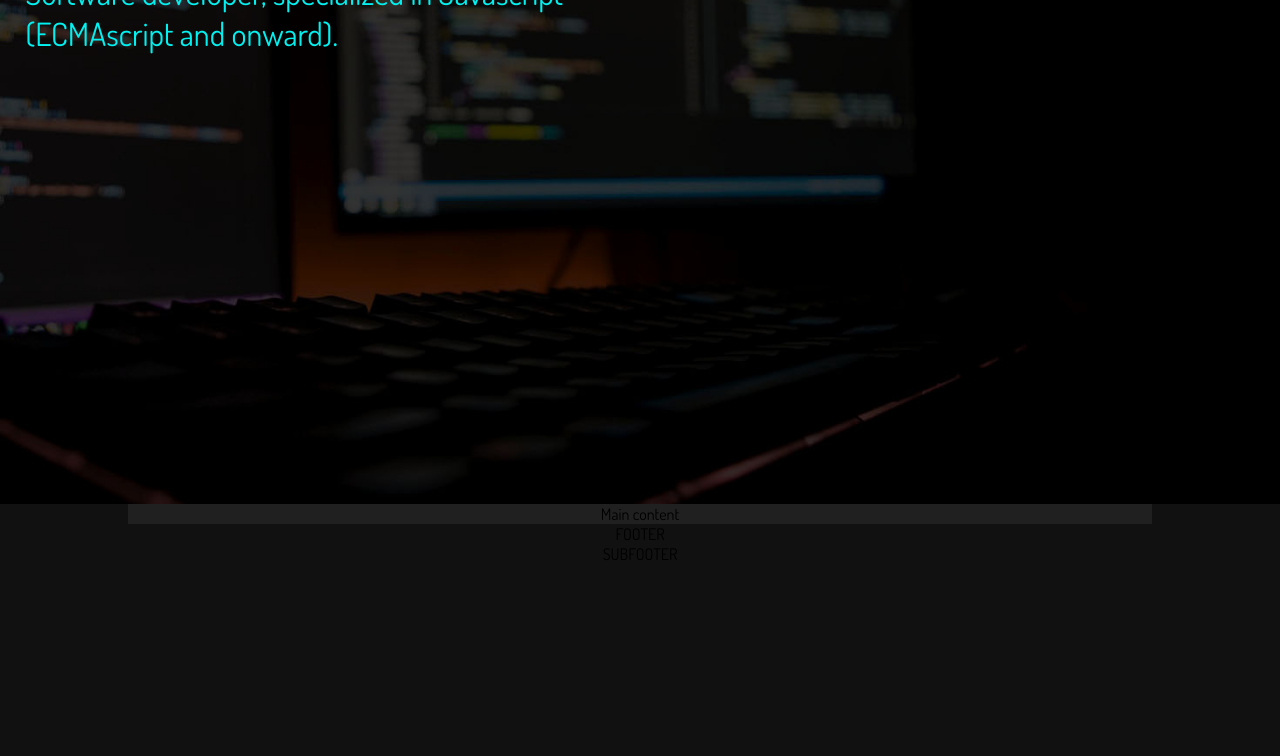
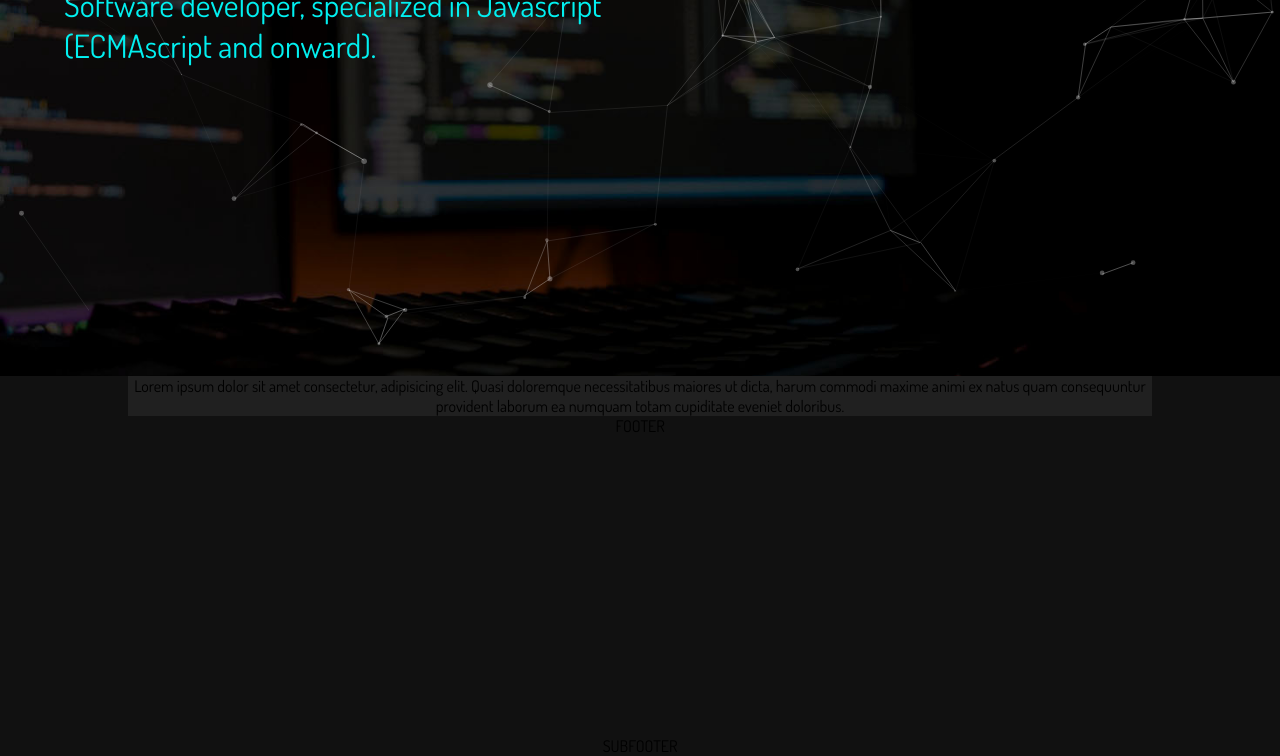
Before and after one commit to Panterday/portfolio, a website built with webpack: page src/index.html in a window 1280 px wide. Shown: the part 296-1052 px from the top of the page. Before the commit the page ends 860 px from the top, so only its background shows below. Built offline with nearby package versions, Linux system fonts and the light colour scheme.

Commit message:
animations and background particles

```diff
--- a/package.json
+++ b/package.json
@@ -30,6 +30,7 @@
     "webpack-dev-server": "^3.11.2"
   },
   "dependencies": {
-    "gsap": "^3.6.1"
+    "gsap": "^3.6.1",
+    "particles.js": "^2.0.0"
   }
 }
--- a/src/index.html
+++ b/src/index.html
@@ -17,6 +17,7 @@
         </nav>
     </div>
     <nav class="nav-bar">
+        <div id="particles-js"></div>
         <div class="hero">
             <h1>
                 Web developer
@@ -27,8 +28,8 @@
         </div>
     </nav>
     <div class="main">
-        <div class="main-content" id="particles-js">
-            Main content
+        <div class="main-content">
+            <p>Lorem ipsum dolor sit amet consectetur, adipisicing elit. Quasi doloremque necessitatibus maiores ut dicta, harum commodi maxime animi ex natus quam consequuntur provident laborum ea numquam totam cupiditate eveniet doloribus.</p>
         </div>
     </div>
     <div class="footer">FOOTER</div>
--- a/src/index.js
+++ b/src/index.js
@@ -1,6 +1,9 @@
-import gsap from 'gsap';
 import './styles.css';
+import { myAnimations } from './js/animations';
+import { initParticles } from './js/particles-function';
 
-console.log("hola prueba 2")
+//Starting particles
+initParticles();
 
-gsap.from('#logo', {opacity: 0, duration: 1, y: -50})
+//Working with animations
+myAnimations();
--- /dev/null
+++ b/src/js/animations.js
@@ -0,0 +1,9 @@
+import gsap from 'gsap';
+
+const myAnimations = ()=>{
+    gsap.from('#logo', {opacity: 0, duration: 1, y: -50})
+}
+
+export{
+    myAnimations
+}
--- /dev/null
+++ b/src/js/particles-function.js
@@ -0,0 +1,11 @@
+import 'particles.js';
+import { config } from './particles';
+
+const initParticles = ()=>{
+    const particlesJS = window.particlesJS;
+    particlesJS('particles-js', config(), null)
+}
+
+export{
+    initParticles
+}
--- /dev/null
+++ b/src/js/particles.js
@@ -0,0 +1,116 @@
+const config = ()=>{
+    return {
+        "particles": {
+          "number": {
+            "value": 65,
+            "density": {
+              "enable": true,
+              "value_area": 800
+            }
+          },
+          "color": {
+            "value": "#ffffff"
+          },
+          "shape": {
+            "type": "circle",
+            "stroke": {
+              "width": 0,
+              "color": "#000000"
+            },
+            "polygon": {
+              "nb_sides": 5
+            },
+            "image": {
+              "src": "img/github.svg",
+              "width": 100,
+              "height": 100
+            }
+          },
+          "opacity": {
+            "value": 0.3,
+            "random": false,
+            "anim": {
+              "enable": false,
+              "speed": 1,
+              "opacity_min": 0.1,
+              "sync": false
+            }
+          },
+          "size": {
+            "value": 3,
+            "random": true,
+            "anim": {
+              "enable": false,
+              "speed": 40,
+              "size_min": 0.1,
+              "sync": false
+            }
+          },
+          "line_linked": {
+            "enable": true,
+            "distance": 150,
+            "color": "#ffffff",
+            "opacity": 0.4,
+            "width": 1
+          },
+          "move": {
+            "enable": true,
+            "speed": 6,
+            "direction": "none",
+            "random": false,
+            "straight": false,
+            "out_mode": "out",
+            "bounce": false,
+            "attract": {
+              "enable": false,
+              "rotateX": 600,
+              "rotateY": 1200
+            }
+          }
+        },
+        "interactivity": {
+          "detect_on": "canvas",
+          "events": {
+            "onhover": {
+              "enable": true,
+              "mode": "repulse"
+            },
+            "onclick": {
+              "enable": false,
+              "mode": "push"
+            },
+            "resize": true
+          },
+          "modes": {
+            "grab": {
+              "distance": 400,
+              "line_linked": {
+                "opacity": 1
+              }
+            },
+            "bubble": {
+              "distance": 400,
+              "size": 40,
+              "duration": 2,
+              "opacity": 8,
+              "speed": 3
+            },
+            "repulse": {
+              "distance": 200,
+              "duration": 0.4
+            },
+            "push": {
+              "particles_nb": 4
+            },
+            "remove": {
+              "particles_nb": 2
+            }
+          }
+        },
+        "retina_detect": true
+      }
+}
+
+export {
+    config
+}
--- a/src/styles.css
+++ b/src/styles.css
@@ -43,9 +43,9 @@ body{
 .allContent{
     grid-template:
         "header" 9%
-        "navbar" 91%
+        "navbar" 75%
         "main"
-        "footer"
+        "footer" 20em
         "subfooter"
     ;
 }
@@ -107,6 +107,15 @@ body{
     background-image: url(./assets/backgroundnav.jpg);
     background-size: 100%;
     background-repeat: no-repeat;
+    position: relative;
+}
+
+#particles-js{
+    height: 100%;
+    width: 100%;
+    z-index: 1;
+    position: absolute;
+
 }
 
 .hero{
@@ -114,6 +123,9 @@ body{
     height: 24em;
     width: 40em;
     padding: 2%;
+    z-index: 0;
+    margin-left: 3%;
+    margin-top: 1%;
 }
 
 .hero h1{
```
Also changed, not shown: 1 other file.
